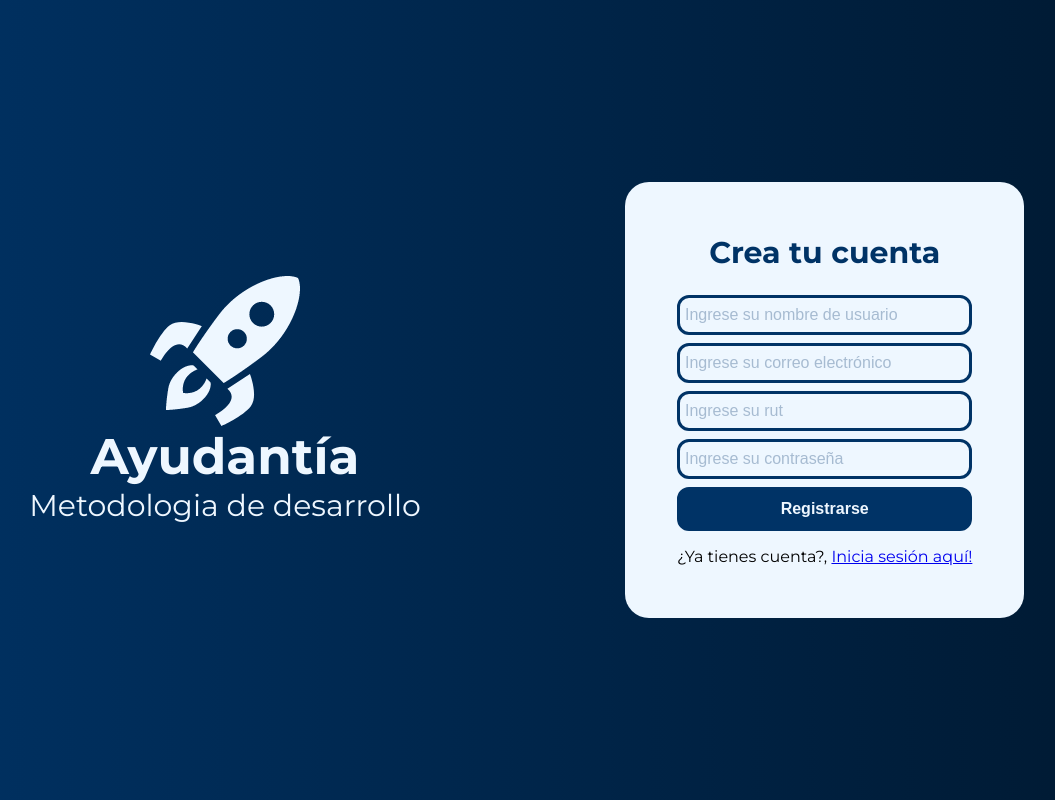
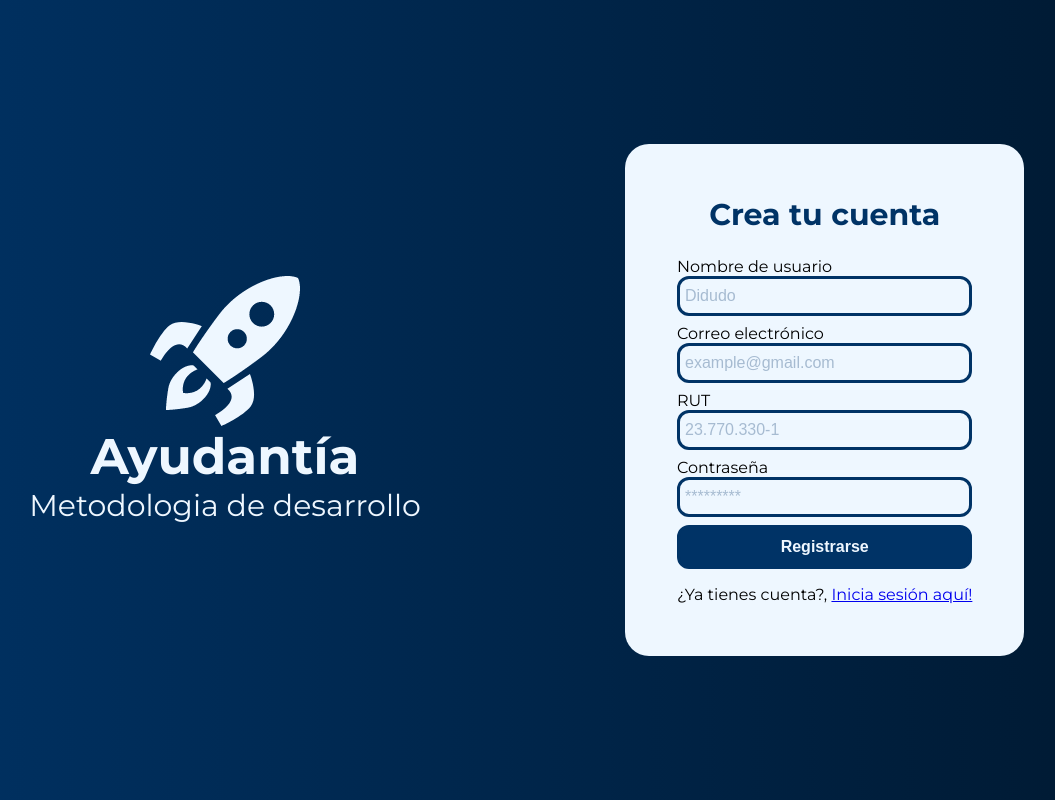
Before and after one commit to ubiobio/Plantilla-Proyecto-MDD, a React (Vite) app in the folder frontend/: page /register in a window 1280 px wide. Shown: the whole page, without its empty margins (175-1230 px from the left). Built offline with nearby package versions, Linux system fonts and the light colour scheme; no server answers.

Commit message:
ADD field label for register

```diff
--- a/frontend/src/pages/Register.jsx
+++ b/frontend/src/pages/Register.jsx
@@ -20,23 +20,27 @@ const Register = () => {
 				title="Crea tu cuenta"
 				fields={[
 					{
+						label: "Nombre de usuario",
 						name: "username",
-						placeholder: "Ingrese su nombre de usuario",
+						placeholder: "Didudo",
 						type: "text",
 					},
                     {
+						label: "Correo electrónico",
                         name: "email",
-                        placeholder: "Ingrese su correo electrónico",
+                        placeholder: "example@gmail.com",
                         type: "email",
                     },
                     {
+						label: "RUT",
                         name: "rut",
-                        placeholder: "Ingrese su rut",
+                        placeholder: "23.770.330-1",
                         type: "text",
                     },
 					{
+						label: "Contraseña",
 						name: "password",
-						placeholder: "Ingrese su contraseña",
+						placeholder: "*********",
 						type: "password",
 					},
 				]}
```
